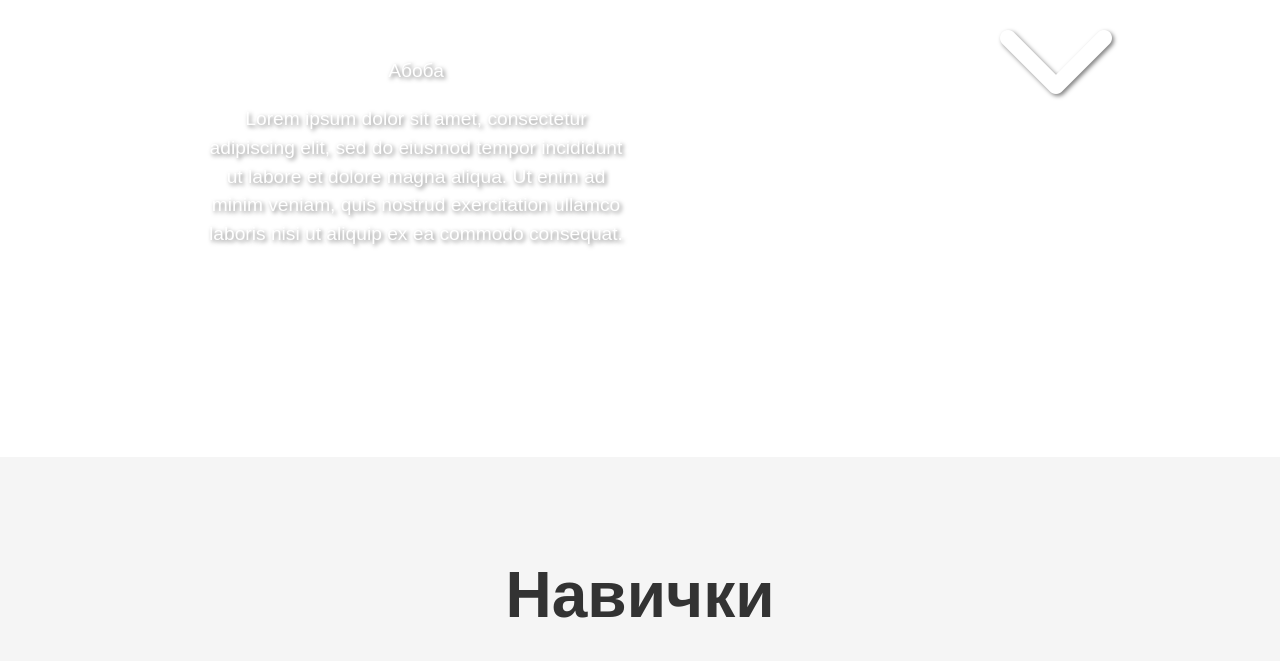
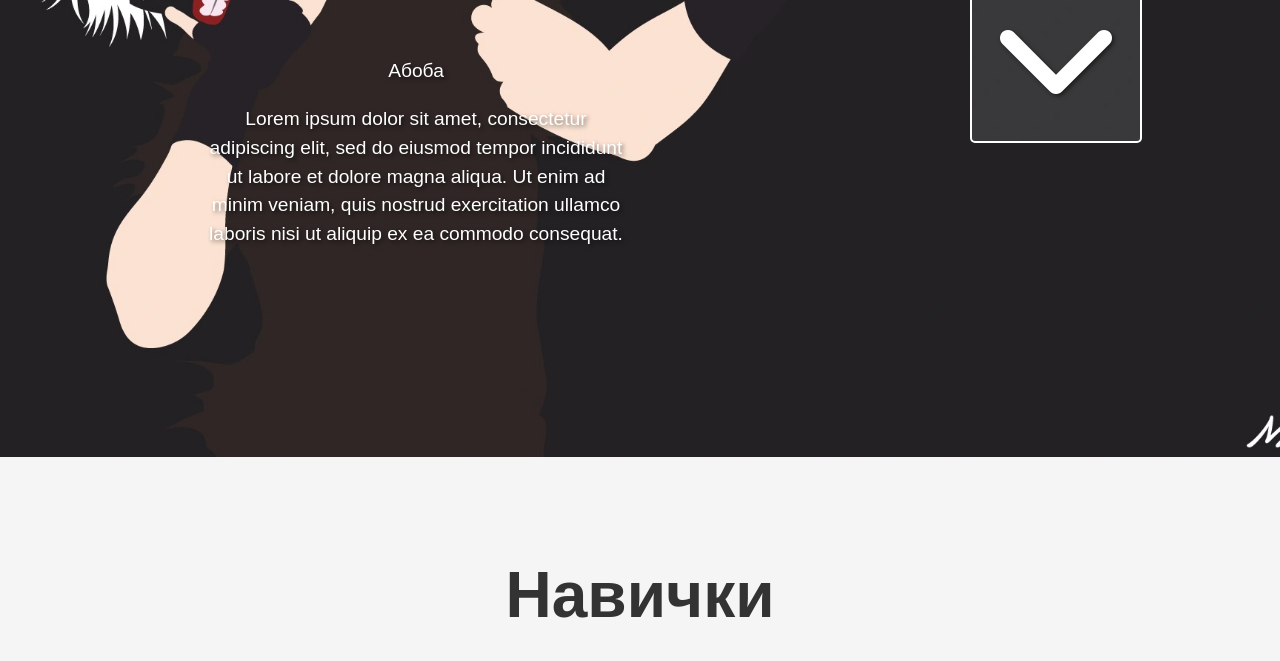
Before and after one commit to sazep/aboba, a plain HTML site: page index.html in a window 1280 px wide. Shown: the part 343-1004 px from the top of the page. Drawn offline with Linux system fonts and the light colour scheme.

Commit message:
Update style.css

```diff
--- a/style.css
+++ b/style.css
@@ -8,7 +8,7 @@ body {
 header {
     width: 100%;
     height: 100vh;
-    background-image: url(header_bg.webp) no-repeat center center/cover;
+    background: url(header_bg.webp) no-repeat center center/cover;
     display: flex;
     align-items: center;
     justify-content: center;
```
